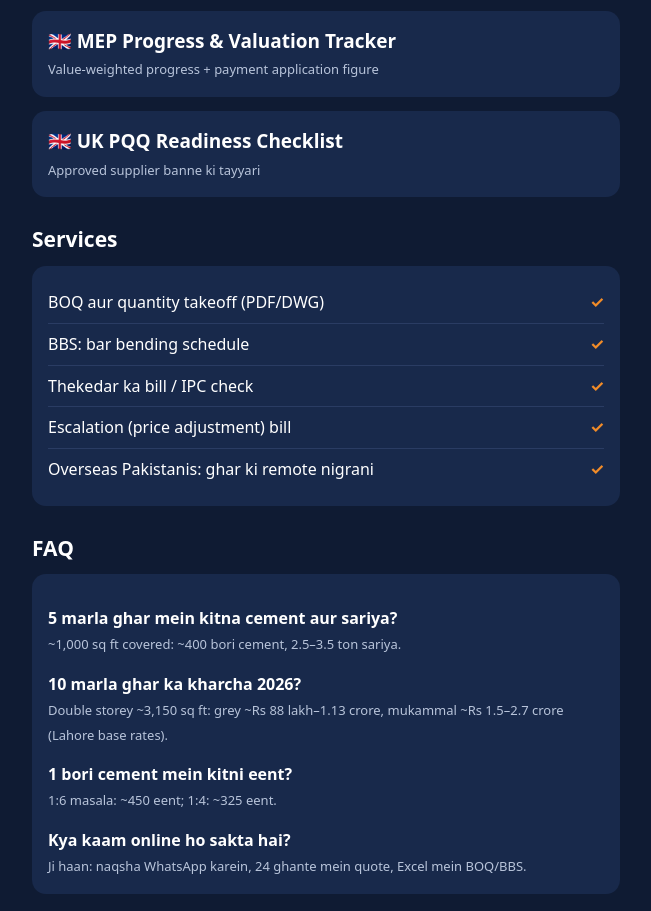
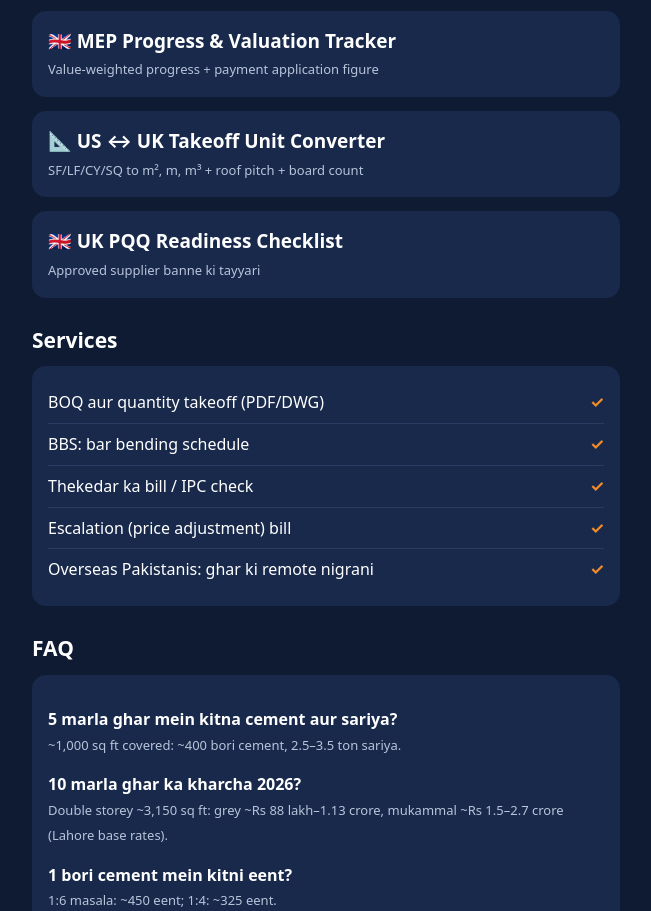
Before and after one commit to arbabalithebo92-web/arbabalithebo92-web.github.io, a plain HTML site: page index.html in a window 1280 px wide. Shown: the part 2162-3073 px from the top of the page, without its empty margins (314-965 px from the left). Drawn offline with Linux system fonts and the light colour scheme.

Commit message:
Add unit converter card to index

```diff
--- a/index.html
+++ b/index.html
@@ -30,6 +30,7 @@ label{display:block;font-weight:700;margin:10px 0 5px}input,select{width:100%;pa
 <a class="card" href="true-cost-of-hiring-qs.html" style="display:block;text-decoration:none;color:#fff"><b style="font-size:19px">🇬🇧 True Cost of Hiring a QS</b><br><span class="note">Salary + NI + pension + fees vs outsourced takeoffs</span></a>
 <a class="card" href="contractor-payment-checker.html" style="display:block;text-decoration:none;color:#fff"><b style="font-size:19px">🇬🇧 Who Pays Subbies On Time?</b><br><span class="note">200+ UK contractors: days to pay, late %, retentions</span></a>
 <a class="card" href="mep-progress-valuation.html" style="display:block;text-decoration:none;color:#fff"><b style="font-size:19px">🇬🇧 MEP Progress &amp; Valuation Tracker</b><br><span class="note">Value-weighted progress + payment application figure</span></a>
+<a class="card" href="takeoff-unit-converter.html" style="display:block;text-decoration:none;color:#fff"><b style="font-size:19px">📐 US ↔ UK Takeoff Unit Converter</b><br><span class="note">SF/LF/CY/SQ to m², m, m³ + roof pitch + board count</span></a>
 <a class="card" href="pqq-checklist.html" style="display:block;text-decoration:none;color:#fff"><b style="font-size:19px">🇬🇧 UK PQQ Readiness Checklist</b><br><span class="note">Approved supplier banne ki tayyari</span></a>
 <h2>Services</h2><div class="card"><div class="row"><span>BOQ aur quantity takeoff (PDF/DWG)</span><b>✓</b></div><div class="row"><span>BBS: bar bending schedule</span><b>✓</b></div><div class="row"><span>Thekedar ka bill / IPC check</span><b>✓</b></div><div class="row"><span>Escalation (price adjustment) bill</span><b>✓</b></div><div class="row"><span>Overseas Pakistanis: ghar ki remote nigrani</span><b>✓</b></div></div>
 <h2>FAQ</h2><div class="card"><p><b>5 marla ghar mein kitna cement aur sariya?</b><br><span class="note">~1,000 sq ft covered: ~400 bori cement, 2.5–3.5 ton sariya.</span></p><p><b>10 marla ghar ka kharcha 2026?</b><br><span class="note">Double storey ~3,150 sq ft: grey ~Rs 88 lakh–1.13 crore, mukammal ~Rs 1.5–2.7 crore (Lahore base rates).</span></p><p><b>1 bori cement mein kitni eent?</b><br><span class="note">1:6 masala: ~450 eent; 1:4: ~325 eent.</span></p><p style="margin:0"><b>Kya kaam online ho sakta hai?</b><br><span class="note">Ji haan: naqsha WhatsApp karein, 24 ghante mein quote, Excel mein BOQ/BBS.</span></p></div>
```
